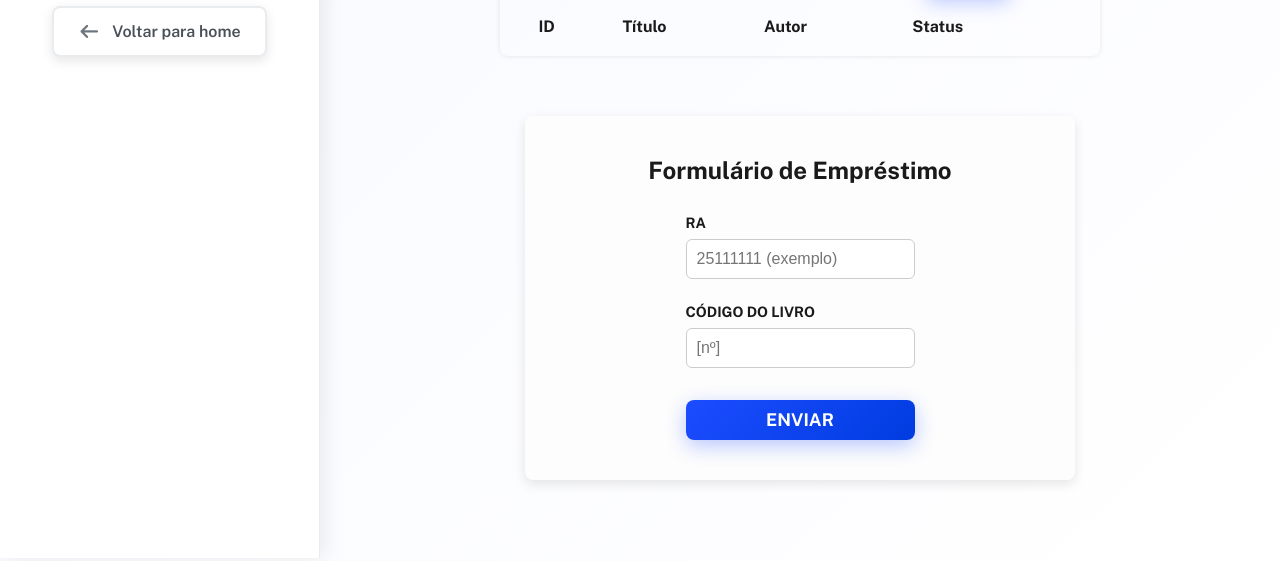
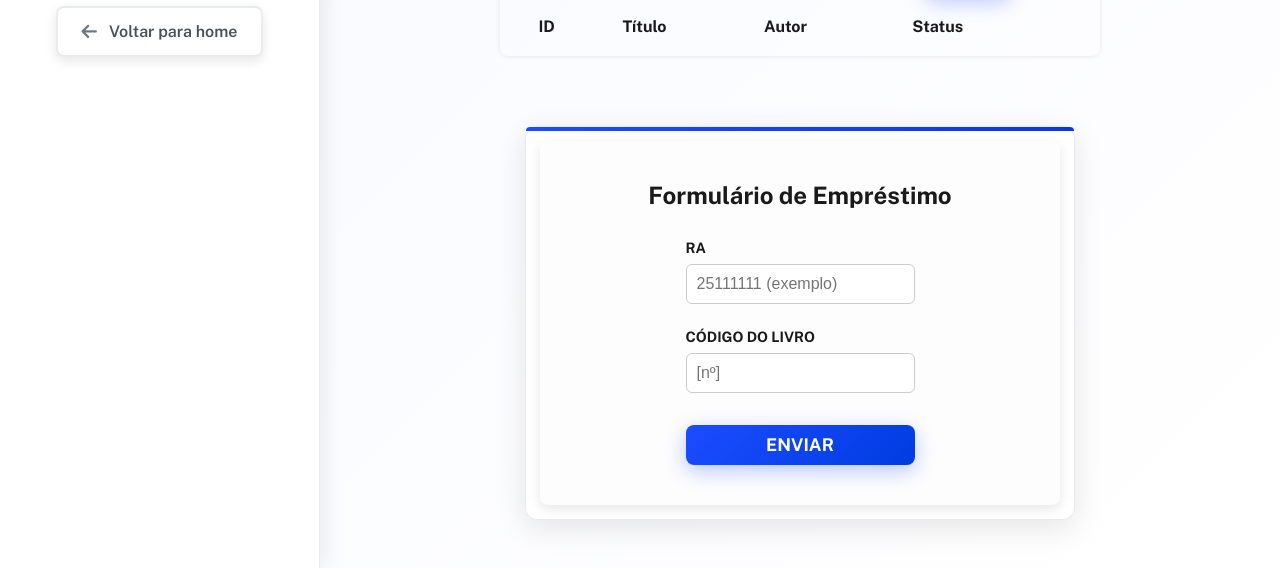
Before and after one commit to Rnchx/Sistema-biblioteca-PI2, a plain HTML site: page frontend/pages/selfServiceTerminal/bookCheckoutPage.html in a window 1280 px wide. Shown: the part 239-807 px from the top of the page. Drawn offline with nearby package versions, Linux system fonts and the light colour scheme.

Commit message:
modify html and css

```diff
--- a/frontend/pages/selfServiceTerminal/bookCheckoutPage.html
+++ b/frontend/pages/selfServiceTerminal/bookCheckoutPage.html
@@ -6,7 +6,7 @@
   <title>Sistema Biblioteca - TOTEM</title>
   <link rel="stylesheet" href="../../styles/selfServiceTerminal/bookCheckout&Return.css">
   <link rel="stylesheet" href="../../styles/selfServiceTerminal/generalSSTpage.css">
-  <link rel="stylesheet" href="https://cdnjs.cloudflare.com/ajax/libs/font-awesome/7.0.1/css/all.min.css">
+  <link rel="stylesheet" href="https://cdnjs.cloudflare.com/ajax/libs/font-awesome/6.4.0/css/all.min.css">
   <script src="../../scripts/bookCheckout.js"></script>
 </head>
 
@@ -54,6 +54,7 @@
       </div>
 
       <!-- Formulário de retirada -->
+      <div class="containerLabelsInputs">
       <div id="formulario">
         <h2>Formulário de Empréstimo</h2>
         <form onsubmit="formulario(); return false;">
@@ -66,9 +67,9 @@
             <label class="labelsFormulario" for="codigoLivro">CÓDIGO DO LIVRO</label>
             <input class="inputsFormulario" type="text" name="codigoLivro" id="codigoLivro" placeholder="[nº]" required>
           </div>
-
           <div id="containerBotao">
             <button id="botaoFormulario" type="submit">ENVIAR</button>
+            </div>
           </div>
         </form>
       </div>
--- a/frontend/styles/selfServiceTerminal/bookCheckout&Return.css
+++ b/frontend/styles/selfServiceTerminal/bookCheckout&Return.css
@@ -185,6 +185,14 @@ h1 {
   transition: transform 0.3s ease, box-shadow 0.3s ease;
 }
 
+#pesquisa:focus {
+    outline: none;
+    border-color: var(--primary-blue);
+    background: var(--white);
+    box-shadow: 0 0 0 4px rgba(28, 76, 255, 0.15);
+    transform: translateY(-1px);
+}
+
 #PesquisaDeLivros button::before {
   content: '';
   position: absolute;
@@ -231,12 +239,38 @@ h1 {
   border-radius: 8px;
   box-shadow: 0 4px 12px rgba(0, 0, 0, 0.1);
   width: 100%;
-  max-width: 550px;
-  margin: 30px auto;
+  max-width: 570px;
+  margin: auto;
   text-align: center;
   display: flex;
   flex-direction: column;
   align-items: center;
+}
+
+.containerLabelsInputs {
+    display: flex;
+    flex-direction: column;
+    align-items: center;
+    width: 100%;
+    max-width: 550px;
+    background: var(--white);
+    padding: 0.9rem;
+    border-radius: var(--border-radius);
+    box-shadow: var(--box-shadow);
+    border: 1px solid #eaeaea;
+    position: relative;
+    margin-top: 40px;
+}
+
+.containerLabelsInputs::before {
+    content: '';
+    position: absolute;
+    top: 0;
+    left: 0;
+    right: 0;
+    height: 4px;
+    background: linear-gradient(135deg, var(--primary-blue) 0%, #0a36e6 100%);
+    border-radius: var(--border-radius) var(--border-radius) 0 0;
 }
 
 .campoFormulario {
@@ -261,6 +295,14 @@ h1 {
   border: 1px solid #ccc;
   border-radius: 6px;
   font-size: 1rem;
+}
+
+.inputsFormulario:focus {
+    outline: none;
+    border-color: var(--primary-blue);
+    background: var(--white);
+    box-shadow: 0 0 0 4px rgba(28, 76, 255, 0.15);
+    transform: translateY(-1px);
 }
 
 h2 {
```
Also changed, not shown: frontend/pages/selfServiceTerminal/bookReturn.html (+2 -0 lines).
